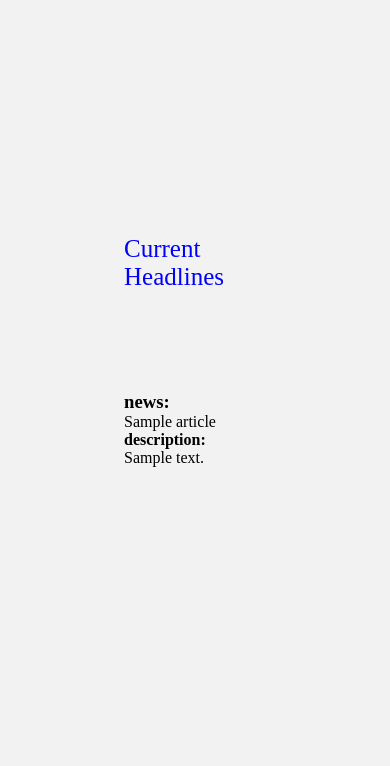
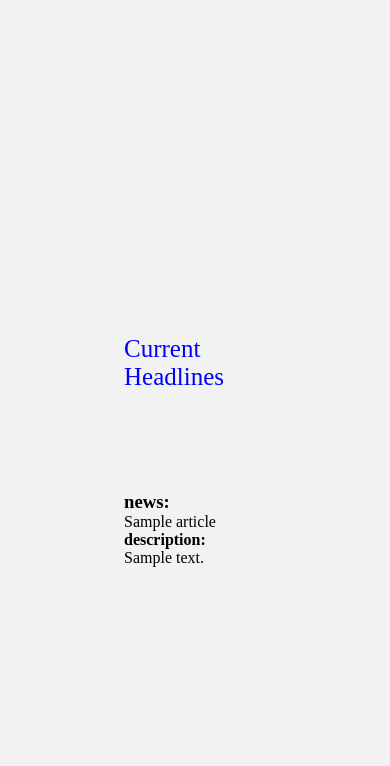
Before and after one commit to DeepCoomer/Einspector, a Django app: page / in a window 390 px wide. Shown: the part 5086-5852 px from the top of the page. Run offline with Django 3.2, Linux system fonts and the light colour scheme; tables that the repository leaves empty hold one stand-in row (values such as "Sample post"); a database or web service that is not in the repository returns one stand-in record (values such as "Sample title"); data that the repository does not hold is empty; some libraries are stand-ins or nearby versions.

Commit message:
Final Commit

```diff
--- a/templates/index.html
+++ b/templates/index.html
@@ -343,14 +343,14 @@
 
             #aboutnews {
                 background-color: #f2f2f2;
-                height: 9500px;
+                height: 9550px;
             }
 
             #aboutnews div.parasnews {
                 display: inline-block;
                 position: relative;
                 left: 20px;
-                top: 4000px;
+                top: 4100px;
                 padding: 0px 65px;
             }
 
```
